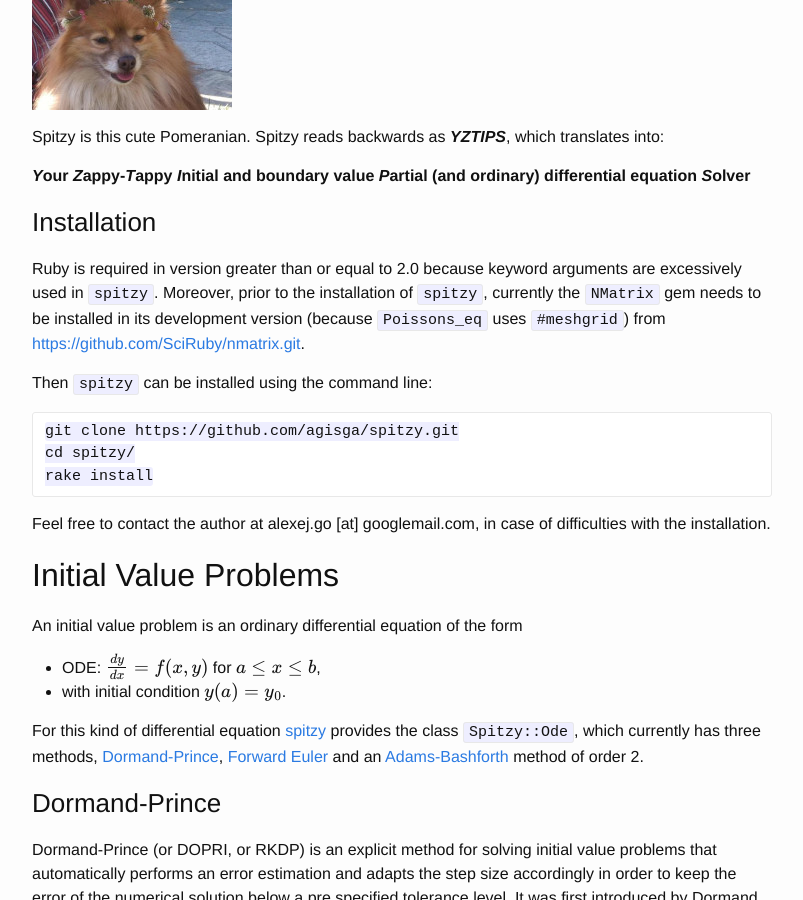
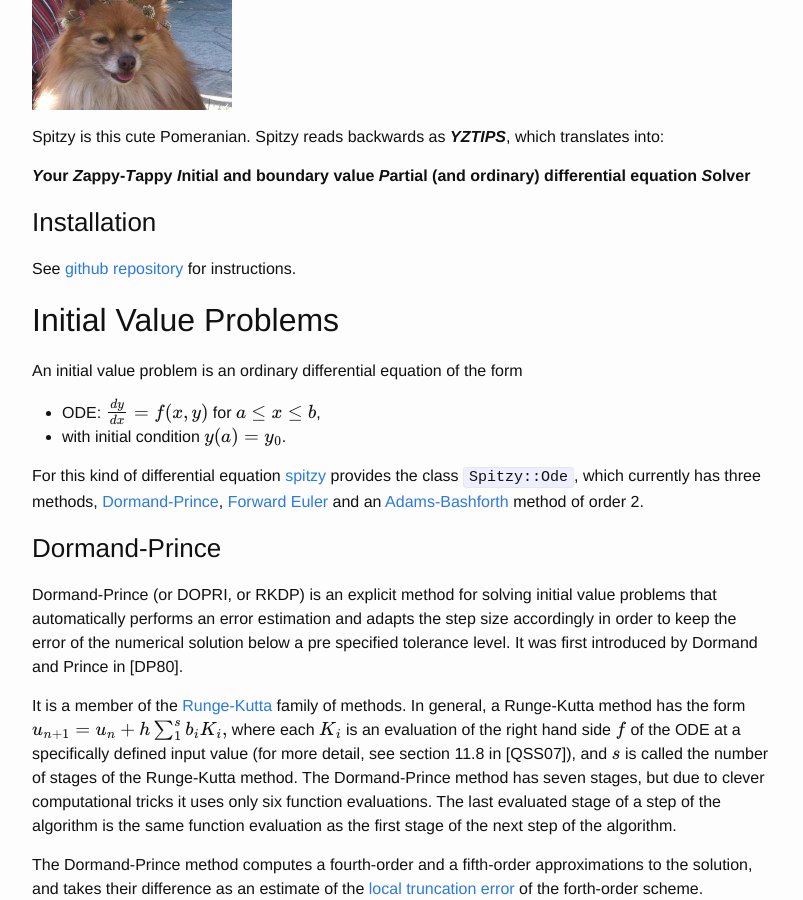
Before and after one commit to agisga/spitzy, a Jekyll site: the page built from _posts/2015-05-05-documentation.md, in a window 1280 px wide and 900 px high, scrolled down 1677 px. Shown: the whole window, without its empty margins (238-1041 px from the left). Built offline with Jekyll 4.4.1, drawn with Linux system fonts in a browser that asks for light colours; Markdown is read by kramdown in place of the engine named in the settings; formulas are drawn with MathJax 3; some of the changed text lies outside the part shown.

Commit message:
update of the report/documentation

````diff
--- a/_posts/2015-05-05-documentation.md
+++ b/_posts/2015-05-05-documentation.md
@@ -76,19 +76,7 @@ Spitzy reads backwards as ***YZTIPS***, which translates into:
 <div id='installation'/>
 ### Installation
 
-Ruby is required in version greater than or equal to 2.0 because keyword arguments are excessively used in `spitzy`.
-Moreover, prior to the installation of `spitzy`, currently the `NMatrix` gem needs to be installed in its development version (because `Poissons_eq` uses `#meshgrid`)
- from <https://github.com/SciRuby/nmatrix.git>.
-
-Then `spitzy` can be installed using the command line:
-
-```
-git clone https://github.com/agisga/spitzy.git
-cd spitzy/
-rake install
-```
-
-Feel free to contact the author at alexej.go [at] googlemail.com, in case of difficulties with the installation.
+See [github repository](https://github.com/agisga/spitzy) for instructions.
 
 <div id='ivp'/>
 ##Initial Value Problems
````
Also changed, not shown: other parts of _posts/2015-05-05-documentation.md (+2 -2 lines).
